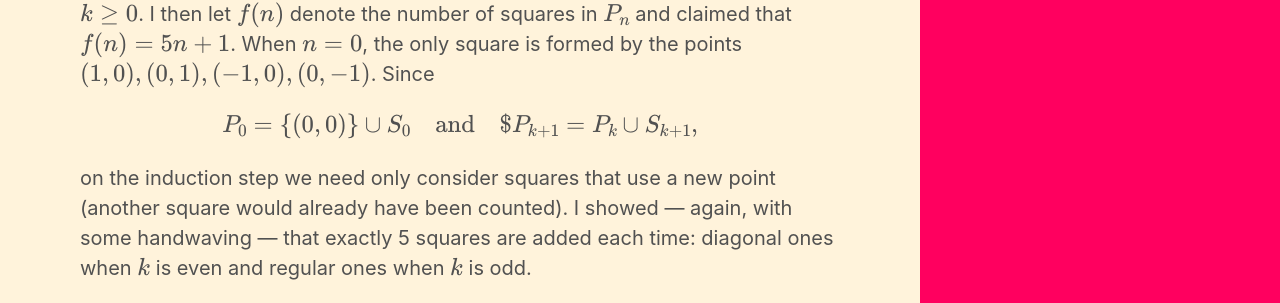
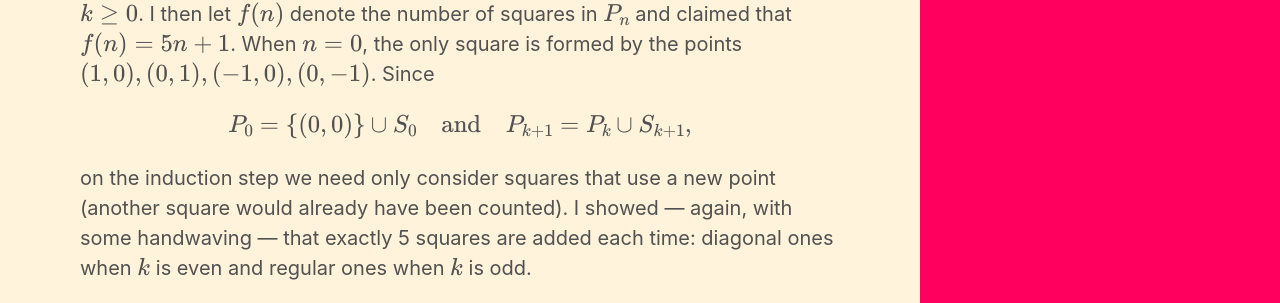
Before and after one commit to marcelgoh/marcelgoh.github.io, a Jekyll site: the page built from _posts/2019-12-10-putnam-2019.md, in a window 1280 px wide. Shown: the part 2958-3261 px from the top of the page. Built offline with Jekyll 4.4.1, drawn with Linux system fonts in a browser that asks for light colours; some web fonts are replaced; formulas are drawn with MathJax 3; a script that is not in the unit is left out.

```diff
--- a/_posts/2019-12-10-putnam-2019.md
+++ b/_posts/2019-12-10-putnam-2019.md
@@ -62,7 +62,7 @@ $$S_k = \{(x,y) \in \mathbb{Z}^2 : x^2 + y^2 = 2^k\}$$
 
 and showed (with some handwaving) that $S_k$ only contains four points for all $k\geq 0$. I then let $f(n)$ denote the number of squares in $P_n$ and claimed that $f(n) = 5n + 1$. When $n = 0$, the only square is formed by the points $(1,0), (0,1), (-1, 0), (0, -1)$. Since
 
-$$P_0 = \{(0,0)\} \cup S_0 \quad\text{and}\quad $P_{k+1} = P_k \cup S_{k+1},$$
+$$P_0 = \{(0,0)\} \cup S_0 \quad\text{and}\quad P_{k+1} = P_k \cup S_{k+1},$$
 
 on the induction step we need only consider squares that use a new point (another square would already have been counted). I showed &mdash; again, with some handwaving &mdash; that exactly 5 squares are added each time: diagonal ones when $k$ is even and regular ones when $k$ is odd.
 
--- a/home/index.html
+++ b/home/index.html
@@ -144,6 +144,7 @@ body {
 <a href="http://luc.devroye.org">Luc Devroye</a>
     &bull; <a href="https://dcxst.github.io//blog.html">Stephen Fay</a>
     &bull; <a href="https://jadhamdan.github.io/website/">Jad Hamdan</a>
+    &bull; <a href="https://cheng-lin.me">Cheng Lin</a>
     &bull; <a href="https://www-cs-faculty.stanford.edu/~knuth/news.html">Donald Knuth</a>
     &bull; <a href="https://rosieyzh.github.io/website/">Rosie Zhao</a>
 
```
Also changed, not shown: about/profile.jpeg.
